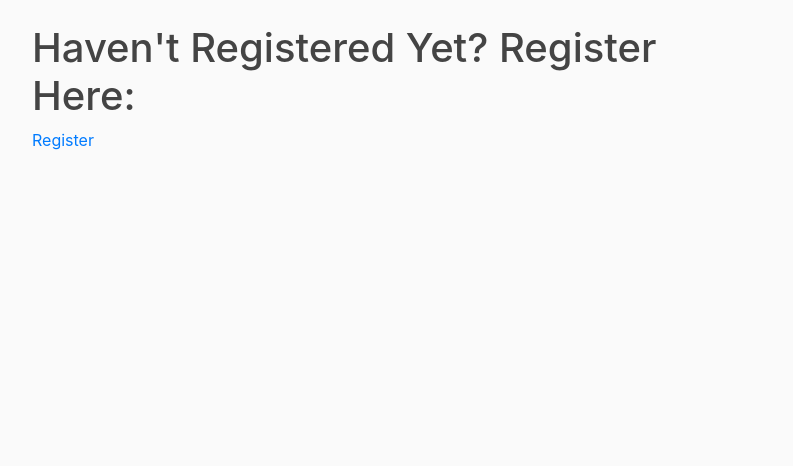
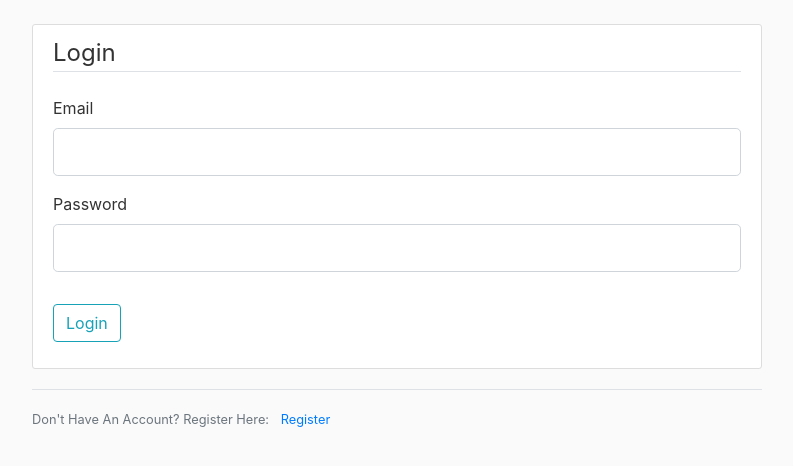
Before and after one commit to lgil019/Bookapp, a Flask app: page /login in a window 1280 px wide. Shown: the part 56-522 px from the top of the page, without its empty margins (53-846 px from the left). Run offline with Flask 2, Linux system fonts and the light colour scheme; some libraries are stand-ins or nearby versions.

Commit message:
Login Form

```diff
--- a/app.py
+++ b/app.py
@@ -44,6 +44,9 @@ def home():
 @app.route('/login', methods=['GET','POST'])
 def login():
     form = LoginForm()
+    if form.validate_on_submit():
+        flash(f'{form.email.data} Successfully Logged In!', 'success')
+        return redirect(url_for('home'))
     return render_template('login.html', title='Login', form=form)
 
 @app.route('/register', methods=['GET', 'POST'])
@@ -51,9 +54,7 @@ def register():
     form = RegistrationForm()
     if form.validate_on_submit():
         flash(f'Account created for {form.username.data}!', 'success')
-        print("flash detected")
         return redirect(url_for('home'))
-
     return render_template('register.html', title='Register', form=form)
 
 
--- a/templates/login.html
+++ b/templates/login.html
@@ -1,10 +1,33 @@
 {% extends "layout.html" %}
 
 {% block head %}
-<title>Login / Register </title>
+<title> Login </title>
 {% endblock %}
 
 {% block content%}
-<h1> Haven't Registered Yet? Register Here: </h1>
-<a href="/register">Register</a>
+<div class="content-section">
+    <form method="POST" action="">
+        {{ form.hidden_tag() }}
+        <fieldset class="form-group">
+            <legend class="border-bottom mb-4">Login</legend>
+            <div class="form-group">
+                {{ form.email.label(class="form-control-label") }}
+                {{ form.email(class="form-control form-control-lg") }}
+            </div>
+            <div class="form-group">
+                {{ form.password.label(class="form-control-label") }}
+                {{ form.password(class="form-control form-control-lg") }}
+            </div>
+        </fieldset>
+        <div class="form-group">
+            {{ form.submit(class="btn btn-outline-info") }}
+        </div>
+    </form>
+</div>
+<div class="border-top pt-3">
+    <small class="text-muted">
+        Don't Have An Account? Register Here: <a class="ml-2" href="{{ url_for('register') }}">Register</a>
+    </small>
+
+</div>
 {% endblock content%}
--- a/templates/register.html
+++ b/templates/register.html
@@ -5,7 +5,6 @@
 {% endblock head %}
 
 {% block content %}
-<!--<h1>Registration (jinja block test)</h1> -->
 <div class="content-section">
     <form method="POST" action="">
         {{ form.hidden_tag() }}
@@ -31,7 +30,6 @@
         <div class="form-group">
             {{ form.submit(class="btn btn-outline-info") }}
         </div>
-
     </form>
 </div>
 <div class="border-top pt-3">
```
